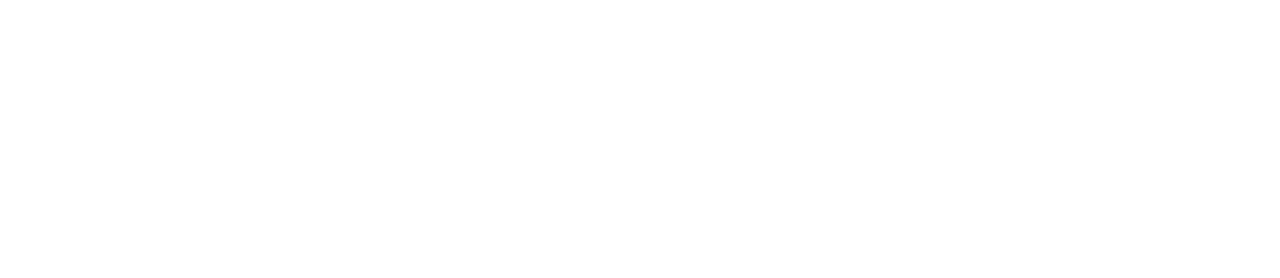
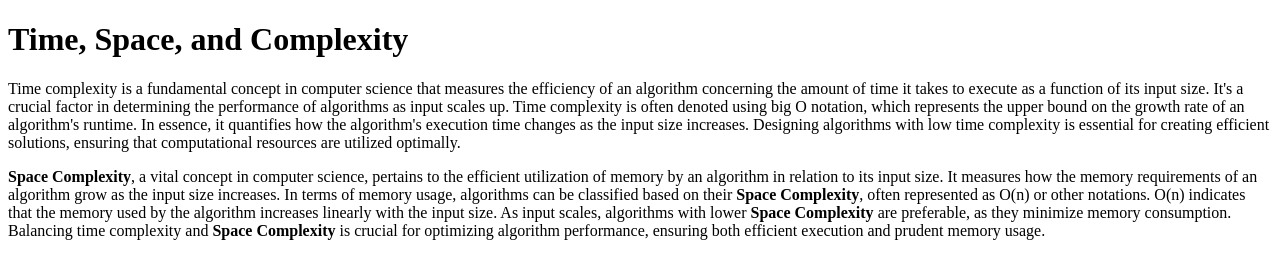
Before and after one commit to acciojob/time-and-space-complexity-nvnKr09, a website: page main.html in a window 1280 px wide. Drawn offline with Linux system fonts and the light colour scheme.

Commit message:
created a submission

```diff
--- a/main.html
+++ b/main.html
@@ -8,6 +8,13 @@
 
 <body>
 	<!-- the entire body must be written by student -->
+	<h1>Time, Space, and Complexity</h1>
+	<p>
+		Time complexity is a fundamental concept in computer science that measures the efficiency of an algorithm concerning the amount of time it takes to execute as a function of its input size. It's a crucial factor in determining the performance of algorithms as input scales up. Time complexity is often denoted using big O notation, which represents the upper bound on the growth rate of an algorithm's runtime. In essence, it quantifies how the algorithm's execution time changes as the input size increases. Designing algorithms with low time complexity is essential for creating efficient solutions, ensuring that computational resources are utilized optimally.
+	</p>
+	<p>
+		<b>Space Complexity</b>, a vital concept in computer science, pertains to the efficient utilization of memory by an algorithm in relation to its input size. It measures how the memory requirements of an algorithm grow as the input size increases. In terms of memory usage, algorithms can be classified based on their <b>Space Complexity</b>, often represented as O(n) or other notations. O(n) indicates that the memory used by the algorithm increases linearly with the input size. As input scales, algorithms with lower <b>Space Complexity</b> are preferable, as they minimize memory consumption. Balancing time complexity and <b>Space Complexity</b> is crucial for optimizing algorithm performance, ensuring both efficient execution and prudent memory usage.
+	</p>
     <script type="text/javascript" src="./script.js">
 </script>
 
```
